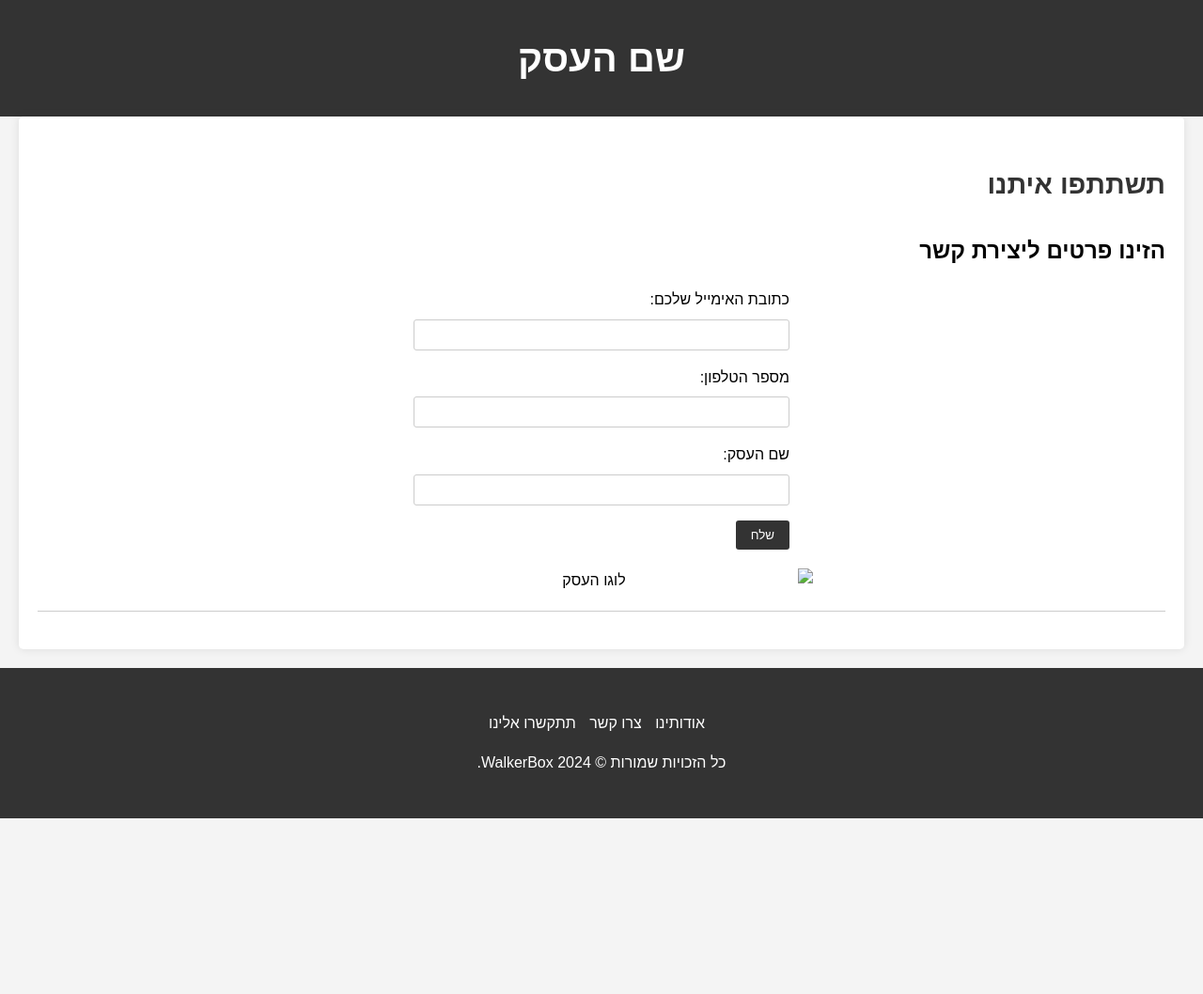
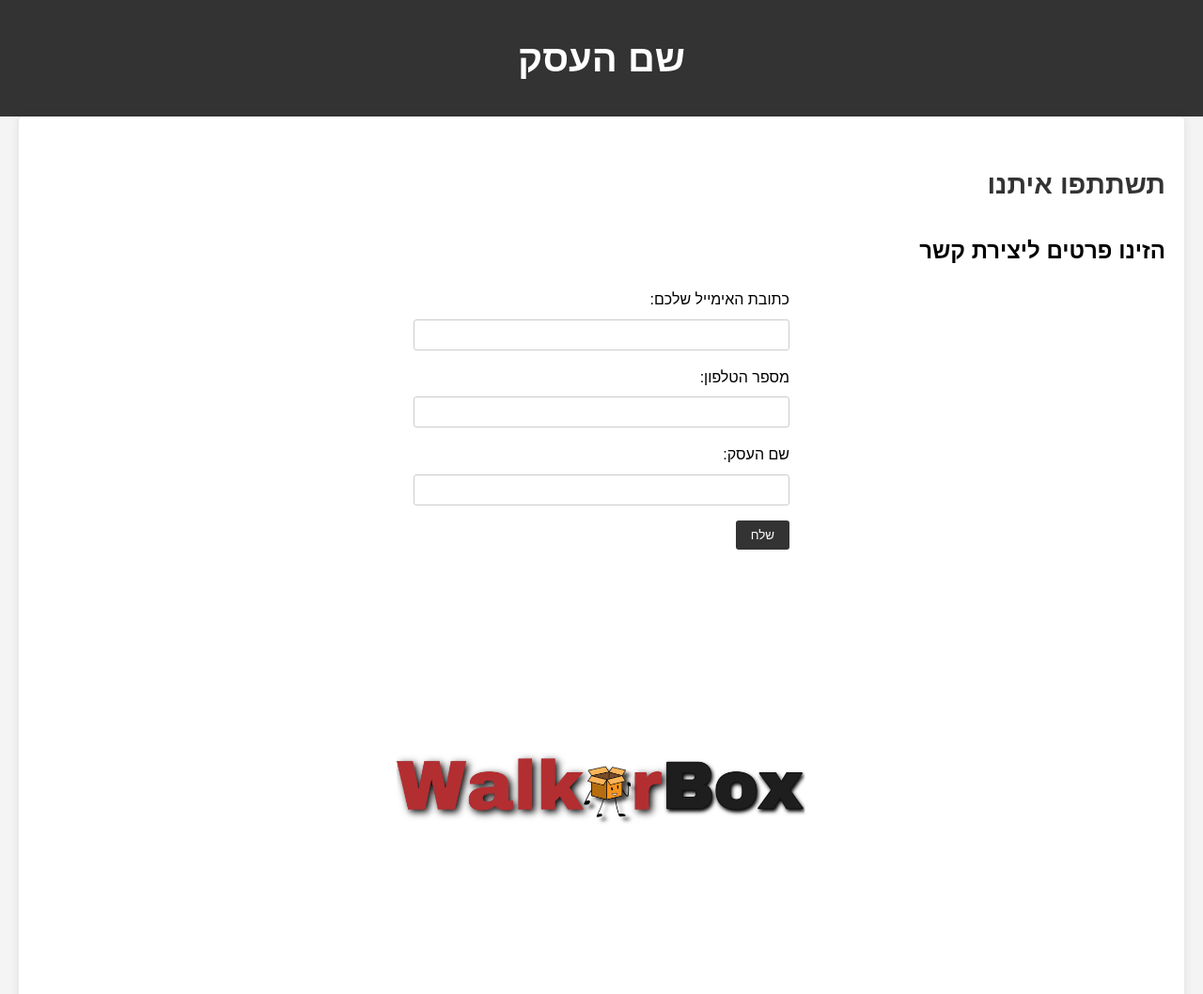
Before and after one commit to walkerboxdelivery/walkerboxdelivery.github.io, a plain HTML site: page index.html in a window 1280 px wide. Shown: the top 1058 px of the page at 94% size. Before the commit the page ends 871 px from the top, so only its background shows below. Drawn offline with Linux system fonts and the light colour scheme.

Commit message:
index.html

```diff
--- a/index.html
+++ b/index.html
@@ -174,7 +174,7 @@
                 <input type="submit" value="שלח">
             </form>
             <div class="logo-container">
-                <img src="img/logo.jpg" alt="לוגו העסק">
+                <img src="img/logo.JPEG" alt="לוגו העסק">
             </div>
         </section>
     </main>
```
